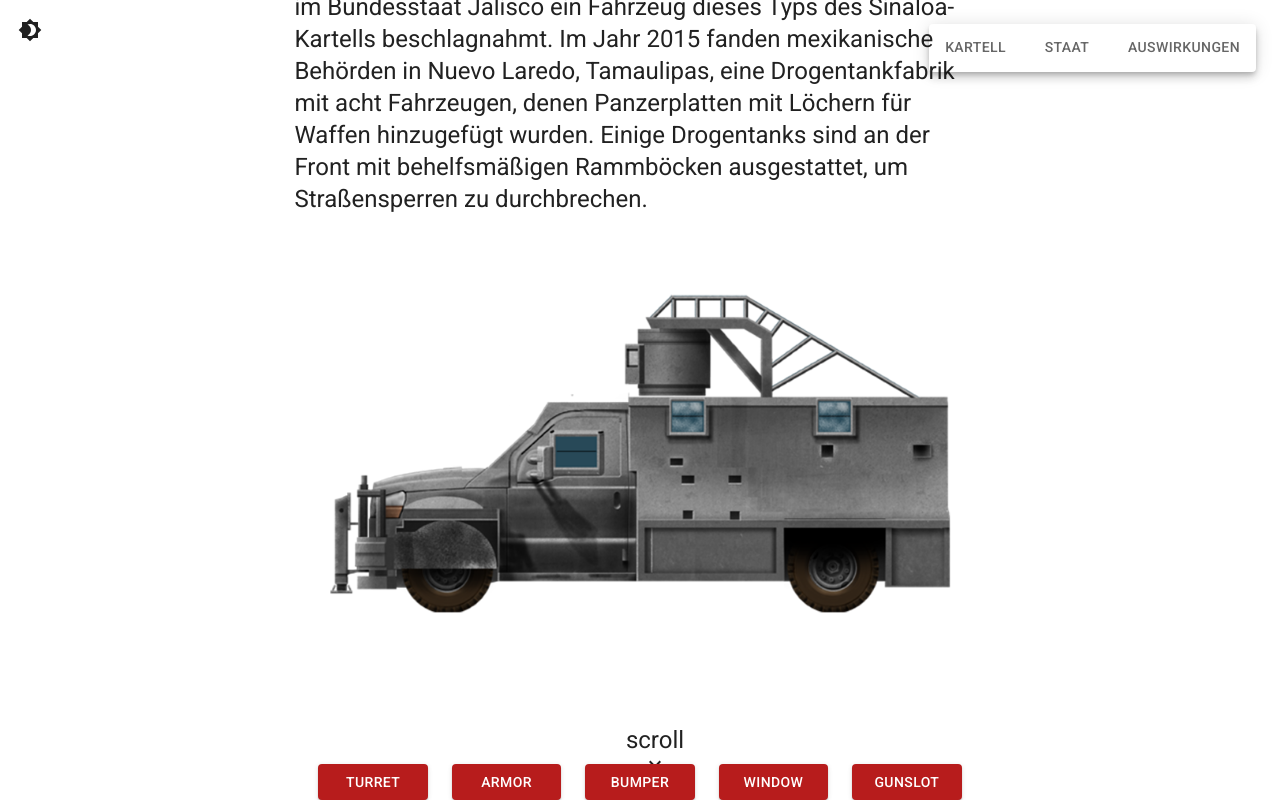
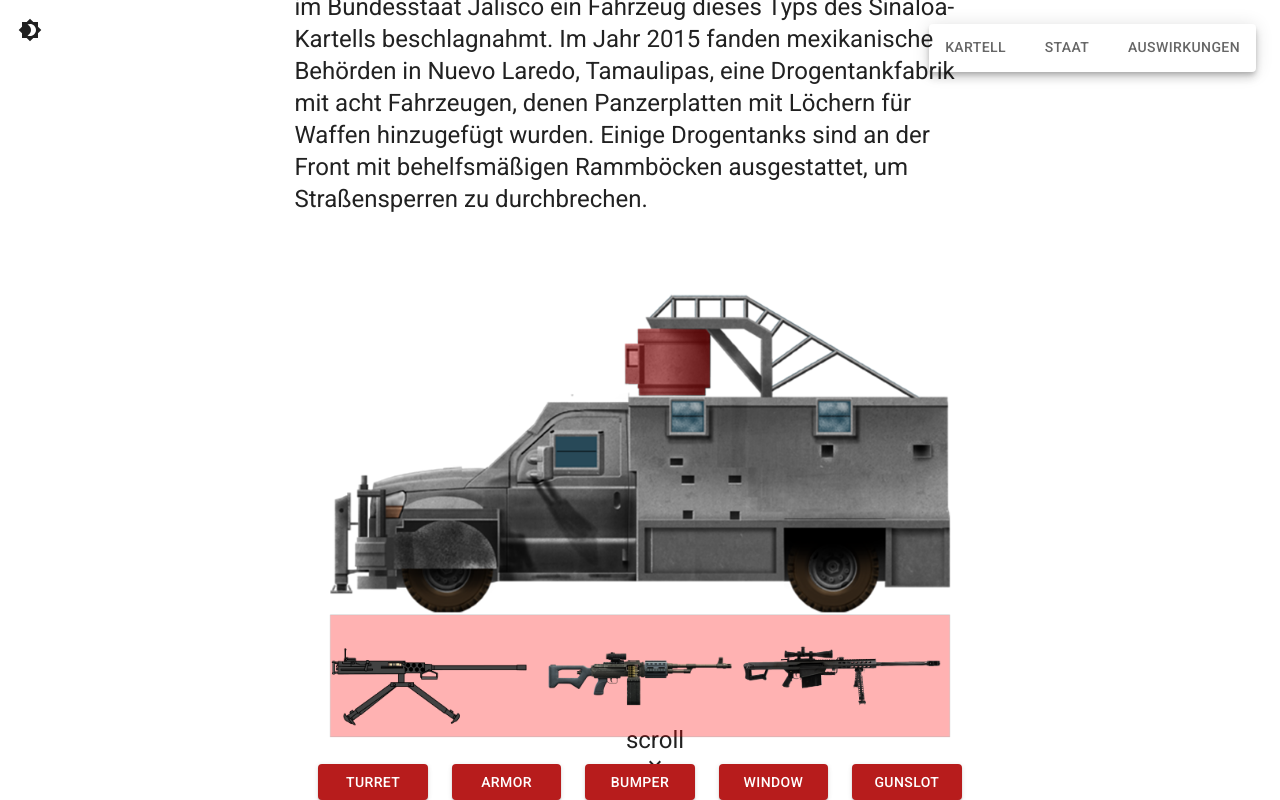
Before and after one commit to four-man-army/PaG_Website, a React (Vite) app: page / in a window 1280 px wide. Both pictures are taken after a click on the button "TURRET". Shown: the part 1957-2757 px from the top of the page. Built offline with nearby package versions, Linux system fonts and the light colour scheme.

Commit message:
fixed the problem

```diff
--- a/src/comps/interactivtank.css
+++ b/src/comps/interactivtank.css
@@ -16,6 +16,7 @@
     right: 0;
     position: absolute;
     opacity: 0;
+    transition: opacity 0.2s ease-in-out;
 }
 .layers1{
     top: 0;
--- a/src/comps/interactivtank.jsx
+++ b/src/comps/interactivtank.jsx
@@ -1,64 +1,84 @@
-import { Button,  } from "@mui/material";
-import { styled } from '@mui/material/styles';
-import Paper from '@mui/material/Paper';
-import { useState } from "react";
+import { Button } from "@mui/material";
+import { styled } from "@mui/material/styles";
+import Paper from "@mui/material/Paper";
 import "./interactivtank.css";
 import { Container } from "@mui/system";
 
 //--------IMG-----------
-import Tankback from '../assets/img/Tank/tank2.png';
-import Turretlayer from '../assets/img/Tank/tabbnk.png';
-import Wheelplate from '../assets/img/Tank/wheel.png';
-import Front from '../assets/img/Tank/front.png';
-import Window from '../assets/img/Tank/window.png';
-import Shootingslid from '../assets/img/Tank/shootingslid.png';
+import Tankback from "../assets/img/Tank/tank2.png";
+import Turretlayer from "../assets/img/Tank/tabbnk.png";
+import Wheelplate from "../assets/img/Tank/wheel.png";
+import Front from "../assets/img/Tank/front.png";
+import Window from "../assets/img/Tank/window.png";
+import Shootingslid from "../assets/img/Tank/shootingslid.png";
 
-const images = [ {image: Turretlayer, name: "Turret"}, {image: Wheelplate, name: "Armor"}, {image: Front, name: "Bumper"}, {image: Window, name: "Window"}, {image: Shootingslid, name: "Gunslot"}];
-
-
+const images = [
+  { image: Turretlayer, name: "Turret", ref: null },
+  { image: Wheelplate, name: "Armor", ref: null },
+  { image: Front, name: "Bumper", ref: null },
+  { image: Window, name: "Window", ref: null },
+  { image: Shootingslid, name: "Gunslot", ref: null },
+];
 
 const Item = styled(Paper)(({ theme }) => ({
-    backgroundColor: theme.palette.mode === 'dark' ? '#1A2027' : '#fff',
+  backgroundColor: theme.palette.mode === "dark" ? "#1A2027" : "#fff",
   ...theme.typography.body2,
   padding: theme.spacing(1),
-    textAlign: 'center',
+  textAlign: "center",
   color: theme.palette.text.secondary,
 }));
 
+const Tank = () => {
 
-const Tank = () => {
+    const resetImg = () => {
+        images.map((image) => {
+            image.ref.style.opacity = 0;
+        })
+    }
 
   return (
     <>
       <div className="background">
         <img src={Tankback} width="100%" height="100%" />
         <div>
-                    {
-                        images.map((image, index) => (
-                            <img  className="layers" src={image.image} width="100%" height="100%" />
-                        ))
-                    }
+          {images.map((image, index) => (
+            <img
+              className="layers"
+              ref={(el) => (image.ref = el)}
+              src={image.image}
+              width="100%"
+              height="100%"
+            />
+          ))}
         </div>
 
         {
           // Button
         }
-
       </div>
-            <Container sx={{ display: "flex", gap: 3, justifyContent: "space-between" }}>
-                {
-                    images.map((image, i) => <Button className="tankbutton" key={i} variant="contained">{image.name}</Button>)
-                }
-
+      <Container
+        sx={{ display: "flex", gap: 3, justifyContent: "space-between" }}
+      >
+        {images.map((image, i) => (
+          <Button
+            className="tankbutton"
+            key={i}
+            onClick={() => {
+                resetImg();
+                image.ref.style.opacity = 1;
+            }}
+            variant="contained"
+          >
+            {image.name}
+          </Button>
+        ))}
       </Container>
 
       {
         // Text
       }
-
-
     </>
   );
-}
+};
 
 export default Tank;
```
Lines whose indentation alone changed are shown as unchanged.
